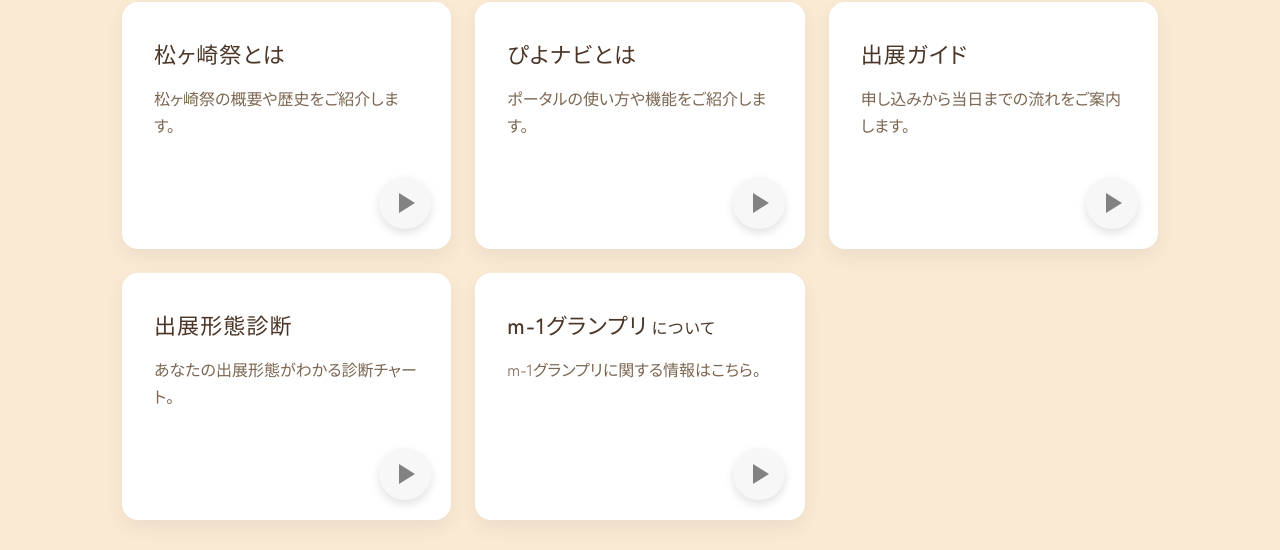
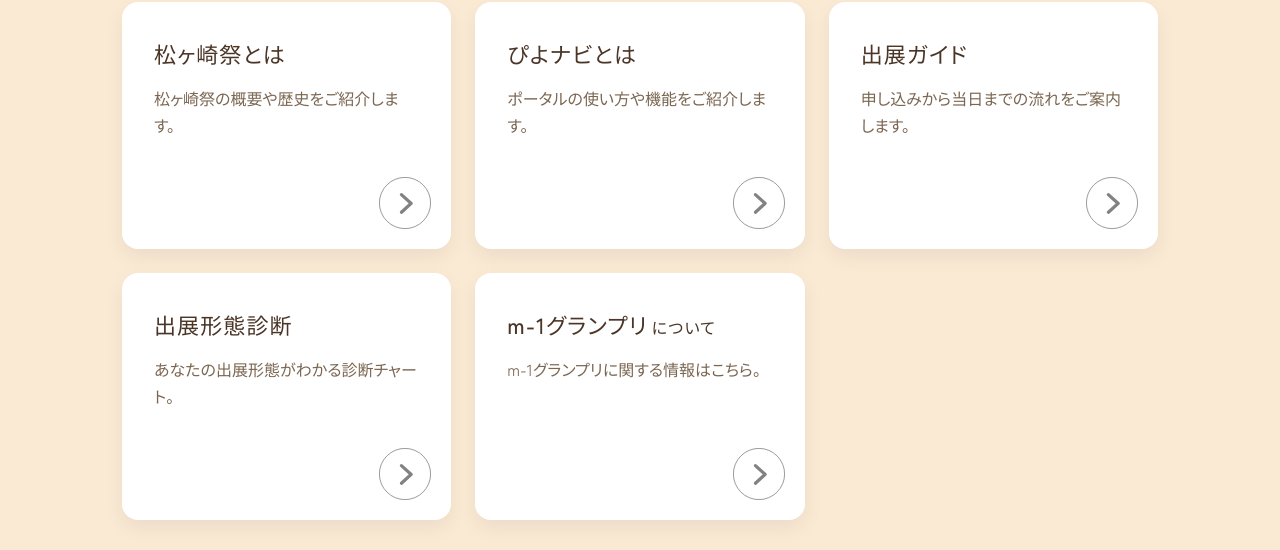
Before and after one commit to kit-mfc/piyonavi, a Next.js app: page / in a window 1280 px wide. Shown: the part 764-1314 px from the top of the page. Built offline with nearby package versions, Linux system fonts and the light colour scheme.

Commit message:
やじるし

```diff
--- a/app/page.module.css
+++ b/app/page.module.css
@@ -264,17 +264,14 @@
   bottom: 20px;
   width: 52px;
   height: 52px;
-  background-color: #F7F7F7;
-  border-radius: 50%;
-  box-shadow: 0 4px 10px rgba(0,0,0,0.12);
   display: flex;
   align-items: center;
   justify-content: center;
 }
 
 .topicCardArrow svg {
-  width: 48px;
-  height: 48px;
+  width: 52px;
+  height: 52px;
 }
 
 .news {
--- a/app/page.tsx
+++ b/app/page.tsx
@@ -90,8 +90,10 @@ export default function HomePage() {
                   </h3>
                   <p>{topic.text}</p>
                   <span className={styles.topicCardArrow} aria-hidden="true">
-                    <svg viewBox="0 0 24 24" fill="none">
-                      <path d="M9 7l8 5-8 5V7z" fill="#828282"/>
+                    <svg viewBox="0 0 65 65" fill="none" xmlns="http://www.w3.org/2000/svg">
+                      <circle cx="32.5" cy="32.5" r="32" fill="white" stroke="#828282"/>
+                      <path d="M28.0598 44L40 33.1312" stroke="#828282" strokeWidth="4" strokeLinecap="round"/>
+                      <path d="M28 22L39.9402 32.8688" stroke="#828282" strokeWidth="4" strokeLinecap="round"/>
                     </svg>
                   </span>
                 </Link>
```
